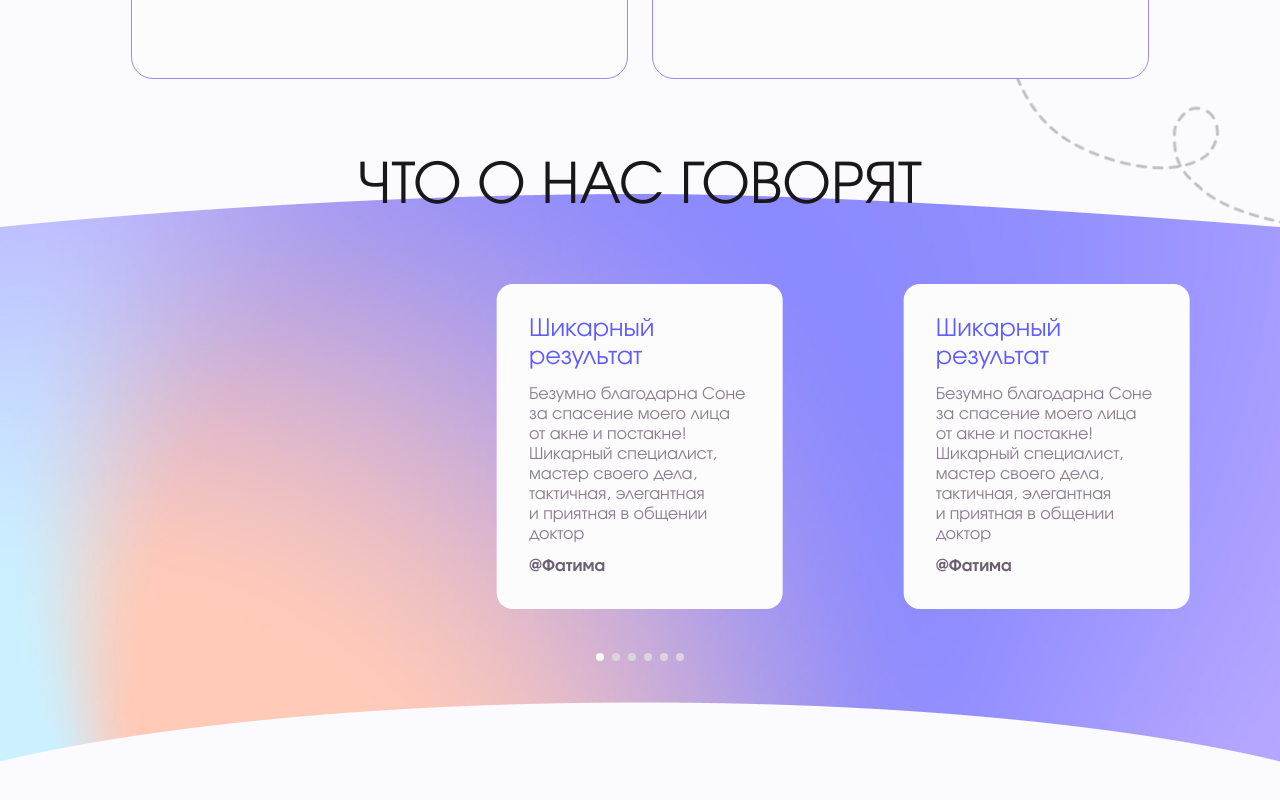
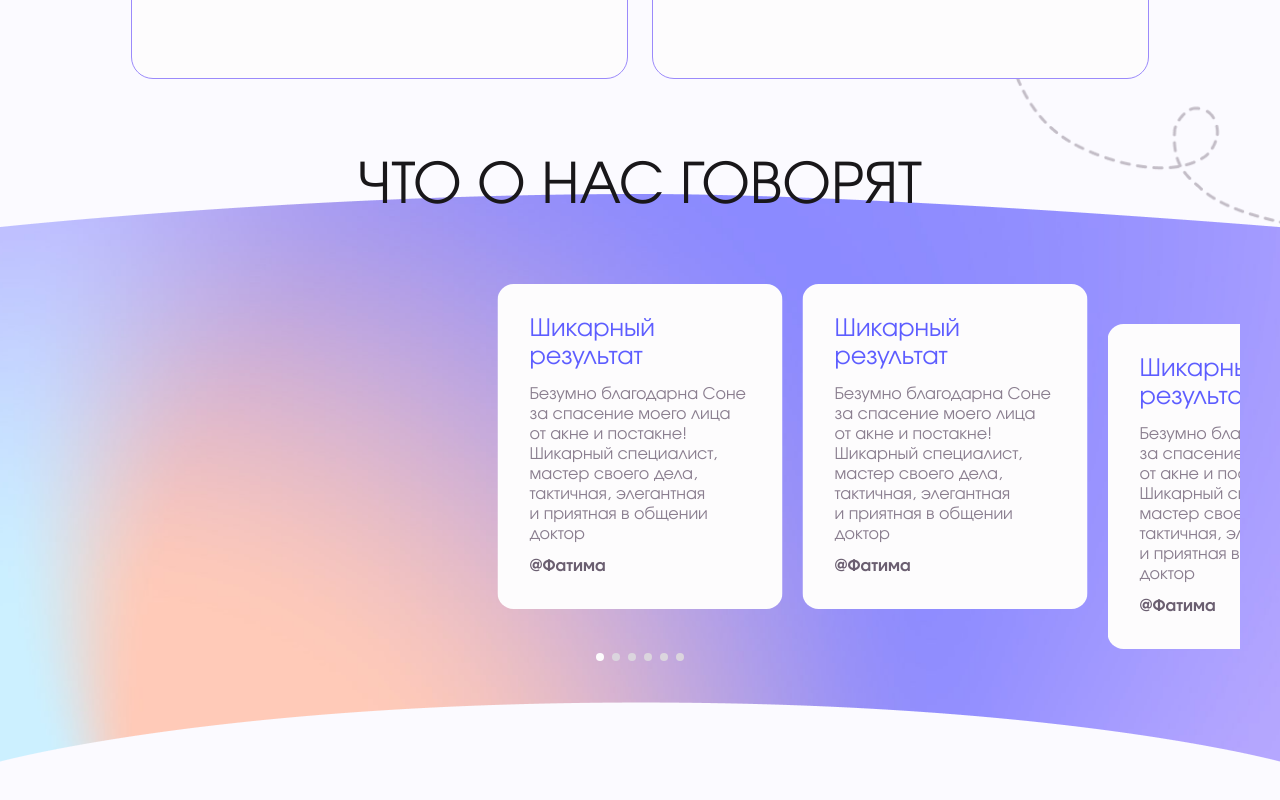
Before and after one commit to SedaMelkhi/skincare, a Next.js app: page /paidRecording in a window 1280 px wide. Shown: the part 4068-4868 px from the top of the page. Built offline with nearby package versions, Linux system fonts and the light colour scheme.

Commit message:
поменяла слайдер

```diff
--- a/src/components/screens/paidRecording/reviews/Reviews.tsx
+++ b/src/components/screens/paidRecording/reviews/Reviews.tsx
@@ -64,7 +64,7 @@ const Reviews: FC = () => {
                             slidesPerView: 2,
                         },
                         1200: {
-                            slidesPerView: 3,
+                            slidesPerView: 4,
                         },
                     }}
                 >
--- a/src/styles/globals.sass
+++ b/src/styles/globals.sass
@@ -212,6 +212,13 @@ input
     opacity: 1
     &-active
       background-color: var(--grey-25)
+  .swiper-slide
+    @media (min-width: 1200px)
+      transform: translateY(40px)!important
+  .swiper-slide-active,.swiper-slide-prev,.swiper-slide-next
+    @media (min-width: 1200px)
+
+      transform: translateZ(0)!important
 
 .ourAgents
   .swiper-pagination-bullet
```
